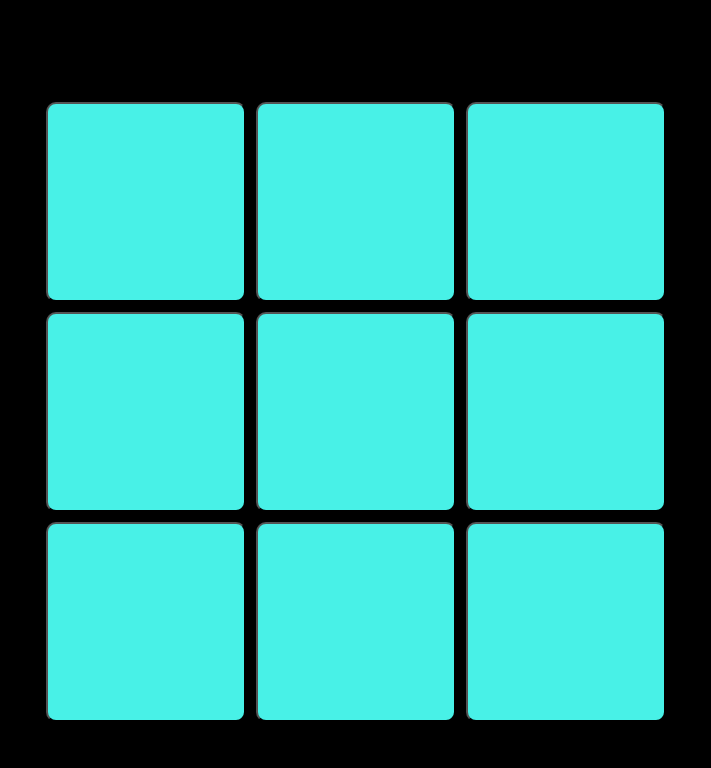
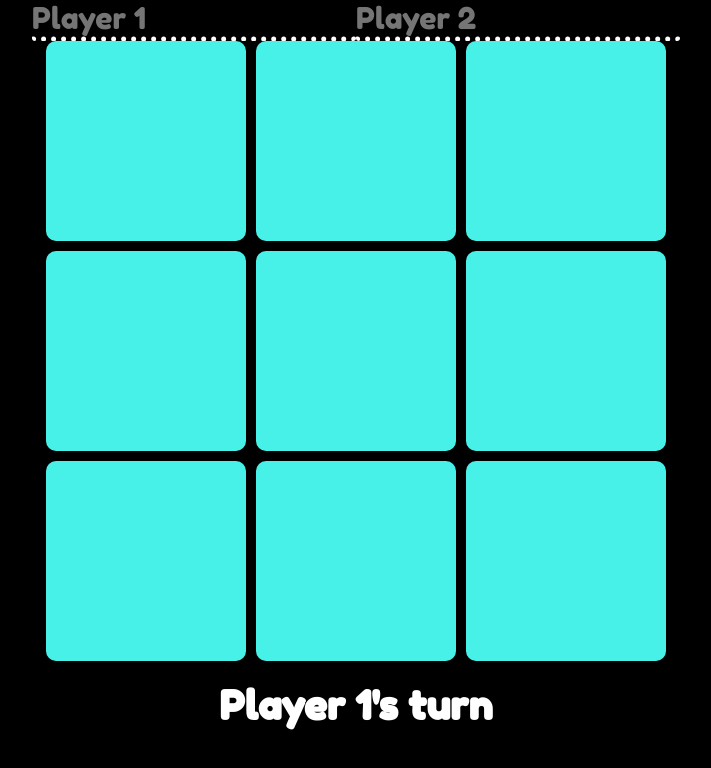
Before and after one commit to franzese/tik-tak-toe, a React (Create React App) app: page / in a window 1280 px wide. Shown: the top 768 px of the page, without its empty margins (284-995 px from the left). Built offline with nearby package versions, Linux system fonts and the light colour scheme.

Commit message:
WIP - TTT moving along

```diff
--- a/src/App.js
+++ b/src/App.js
@@ -31,15 +31,13 @@ function GameBoard(props) {
     ];
 
     const makeMove = (event, index) => {
-        setSpaces([...spaces.slice(0, index), [props.player], ...spaces.slice(index + 1)]);
+        if (!isWinner && !spaces[index].trim()) {
+            setSpaces([...spaces.slice(0, index), props.player, ...spaces.slice(index + 1)]);
             setMoveCount(moveCount + 1);
-        onChange();
+        }
     };
 
-    useEffect(() => {
-        if (isWinner) {
-            onWin();
-        } else {
+    const checkWins = () => {
         winningRows.forEach(row => {
             // todo- clean up
             if (
@@ -48,14 +46,21 @@ function GameBoard(props) {
                 spaces[row[1]][0] === spaces[row[2]][0]
             ) {
                 setIsWinner(true);
+                onWin(props.player);
+            } else {
+                onChange();
             }
         });
-        }
-    }, [isWinner, onWin, spaces, winningRows]);
+    };
+
+    useEffect(() => {
+        checkWins();
+        // eslint-disable-next-line react-hooks/exhaustive-deps
+    }, [spaces]);
 
     return (
         <>
-            <div className="board">
+            <div className="game-board">
                 {spaces.map((space, i) => (
                     <BoardSpace key={i} index={i} value={space} onClick={makeMove} />
                 ))}
@@ -64,18 +69,22 @@ function GameBoard(props) {
     );
 }
 
-function ScoreBoard() {
+function ScoreBoard(props) {
     return (
         <>
-            <h1>Player 1</h1>
+            <div className="score-board">
+                <input type="text" placeholder="Player 1" />
+                <input type="text" placeholder="Player 2" />
+            </div>
         </>
     );
 }
 
 function App() {
     const [player, setPlayer] = useState('X');
+    const [nextMessage, setNextMessage] = useState("Player 1's turn");
     const addPointToWinner = winner => {
-        alert('Winner!');
+        setNextMessage(winner + ' wins!');
     };
 
     const togglePlayer = () => {
@@ -83,11 +92,14 @@ function App() {
         else if (player === 'O') setPlayer('X');
     };
 
+    useEffect(() => {}, [player]);
+
     return (
         <>
-            <div className="App">
-                <ScoreBoard />
+            <div className="app">
+                <ScoreBoard player={player} />
                 <GameBoard player={player} onChange={togglePlayer} onWin={addPointToWinner} />
+                <h1>{nextMessage}</h1>
             </div>
         </>
     );
--- a/src/App.scss
+++ b/src/App.scss
@@ -1,6 +1,18 @@
 @import 'styles/colors.scss';
 
-.board {
+@mixin X {
+    color: $yeller;
+    text-shadow: 2px 2px $lavender, 4px 4px adjust-color($lavender, $alpha: -0.2),
+        6px 6px adjust-color($lavender, $alpha: -0.4), 8px 8px adjust-color($lavender, $alpha: -0.6);
+}
+
+@mixin O {
+    color: $lavender;
+    text-shadow: 2px 2px $yeller, 4px 4px adjust-color($yeller, $alpha: -0.2),
+        6px 6px adjust-color($yeller, $alpha: -0.4), 8px 8px adjust-color($yeller, $alpha: -0.6);
+}
+
+.game-board {
     display: grid;
     grid-template-columns: 3fr 3fr 3fr;
     grid-template-rows: 3fr 3fr 3fr;
@@ -15,65 +27,52 @@
         cursor: pointer;
         display: block;
         background: $teal;
+        border: none;
         text-transform: uppercase;
         font-size: 20rem;
         text-align: center;
         line-height: 20rem;
-        width: 1em;
-        height: 1em;
+        min-width: 1em;
+        min-height: 1em;
         border-radius: 1rem;
+        overflow: hidden;
         &.O {
-            color: $lavender;
-            text-shadow: 2px 2px $yeller, 4px 4px $yeller;
+            @include O;
         }
         &.X {
-            color: $yeller;
-            text-shadow: 2px 2px $lavender, 4px 4px $lavender;
+            @include X;
         }
     }
 }
 
-.App {
+.score-board {
+    color: white;
+
+    input {
+        border: dotted white;
+        border-width: 0 0 5px 0;
+        color: white;
+        font-size: 3rem;
+        appearance: none;
+        background-color: black;
+        border-radius: 3px;
+        outline: none;
+        &:focus {
+            background: $oafoaf;
+        }
+    }
+}
+
+.app {
     text-align: center;
     background-color: black;
     height: 100%;
     display: flex;
     flex-direction: column;
-    justify-content: center;
+    justify-content: flex-start;
     align-items: center;
-}
 
-.App-logo {
-    height: 40vmin;
-    pointer-events: none;
-}
-
-@media (prefers-reduced-motion: no-preference) {
-    .App-logo {
-        animation: App-logo-spin infinite 20s linear;
+    h1 {
+        margin: 2rem;
     }
 }
-
-.App-header {
-    background-color: #282c34;
-    min-height: 100vh;
-    display: flex;
-    flex-direction: column;
-    align-items: center;
-    justify-content: center;
-    font-size: calc(10px + 2vmin);
-    color: white;
-}
-
-.App-link {
-    color: #61dafb;
-}
-
-@keyframes App-logo-spin {
-    from {
-        transform: rotate(0deg);
-    }
-    to {
-        transform: rotate(360deg);
-    }
-}
--- a/src/index.scss
+++ b/src/index.scss
@@ -1,3 +1,5 @@
+@import url('https://fonts.googleapis.com/css?family=Fredoka+One&display=swap');
+
 html,
 body {
     margin: 0;
@@ -18,6 +20,8 @@ body {
 
 body {
     font-family: 'Fredoka One';
+    font-size: 2rem;
+    color: white;
     -webkit-font-smoothing: antialiased;
     -moz-osx-font-smoothing: grayscale;
 }
```
Also changed, not shown: src/styles/colors.scss (+12 -0 lines). Lines whose indentation alone changed are shown as unchanged.
